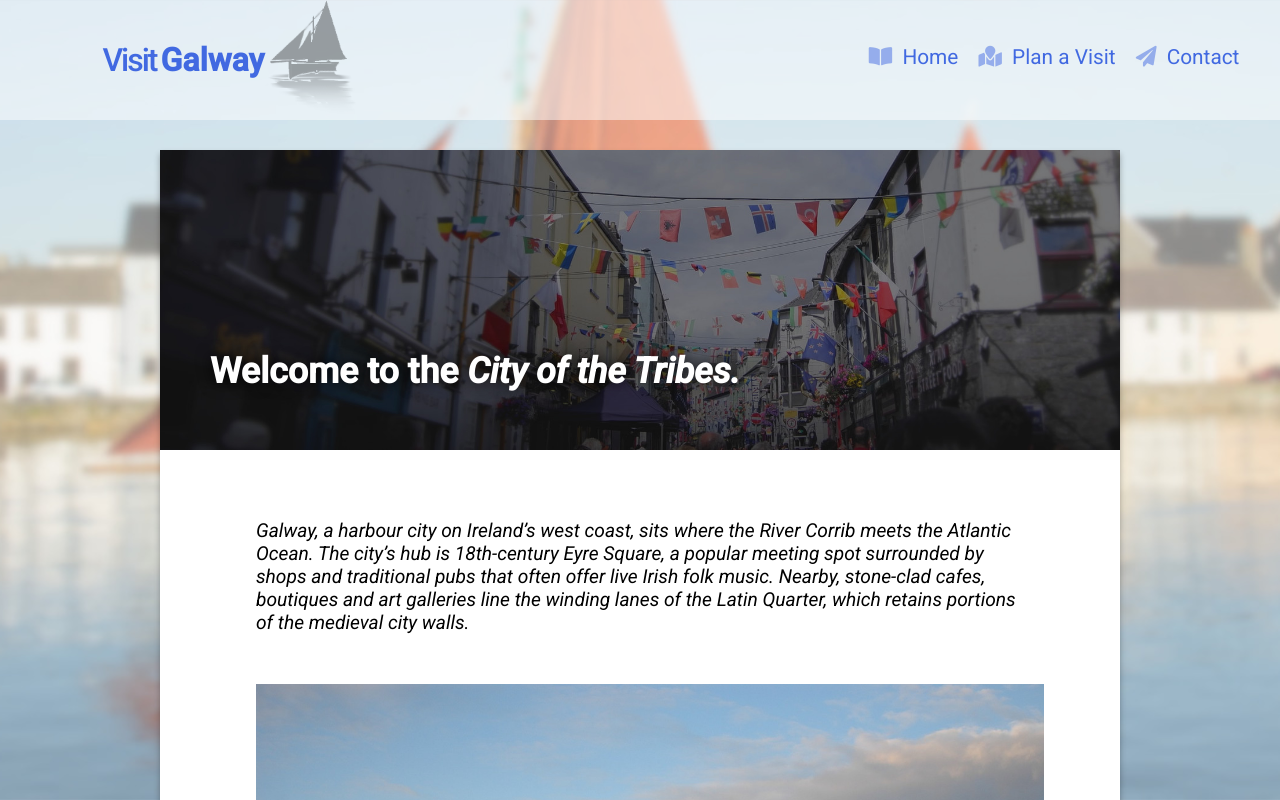
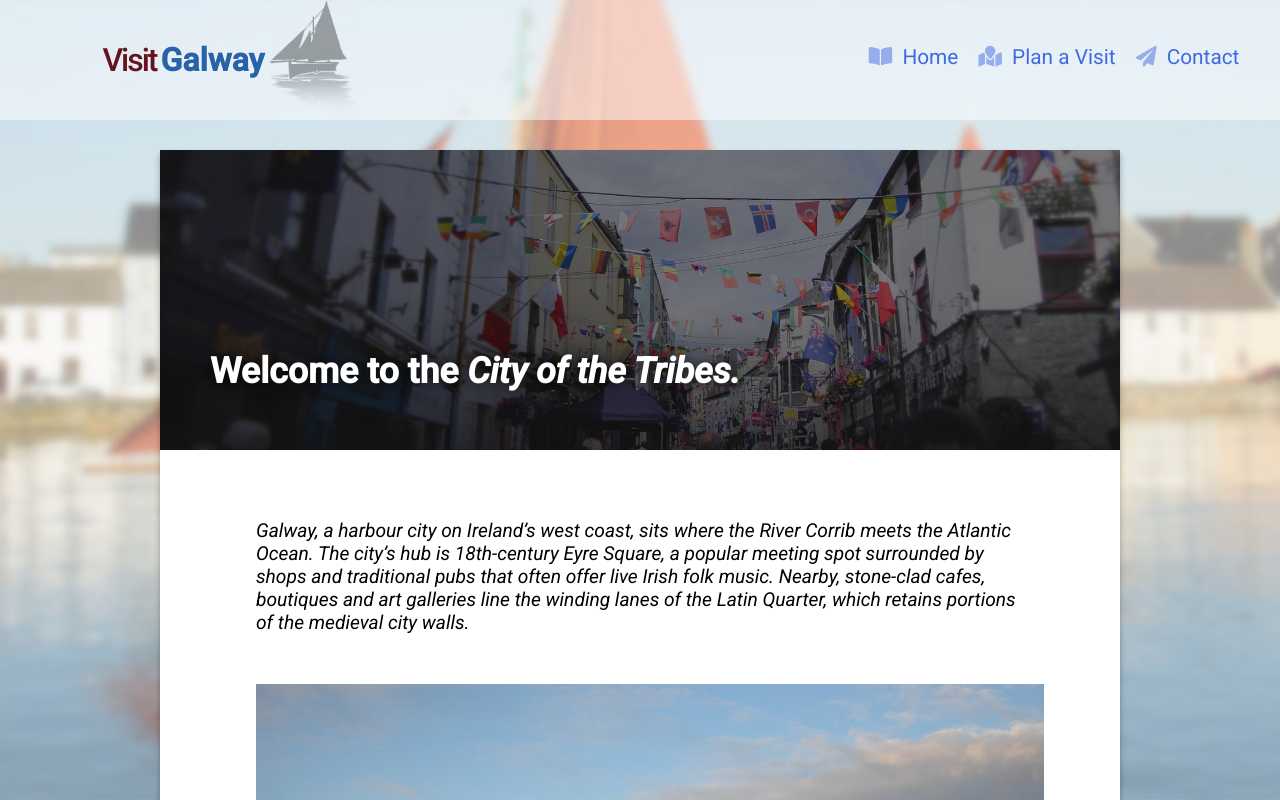
Before and after one commit to RoryBr1/Milestone-2, a plain HTML site: page index.html in a window 1280 px wide. Shown: the top 800 px of the page. Drawn offline with nearby package versions, Linux system fonts and the light colour scheme.

Commit message:
edited header logo in css. added to credits readme

```diff
--- a/assets/css/style.css
+++ b/assets/css/style.css
@@ -55,6 +55,7 @@ p a:hover {
 }
 
 #visit {
+    color:rgba(103, 19, 29);
     font-size:2.5rem;
     font-weight:500;
     letter-spacing:-2px;
@@ -63,6 +64,8 @@ p a:hover {
 }
 
 #galway {
+    color:rgba(40, 98, 168);
+    text-shadow: 0px 0px 2px rgba(255,255,255,1);
     font-size:2.5rem;
     font-weight:700;
     vertical-align: middle;
```
Also changed, not shown: 1 other file.
